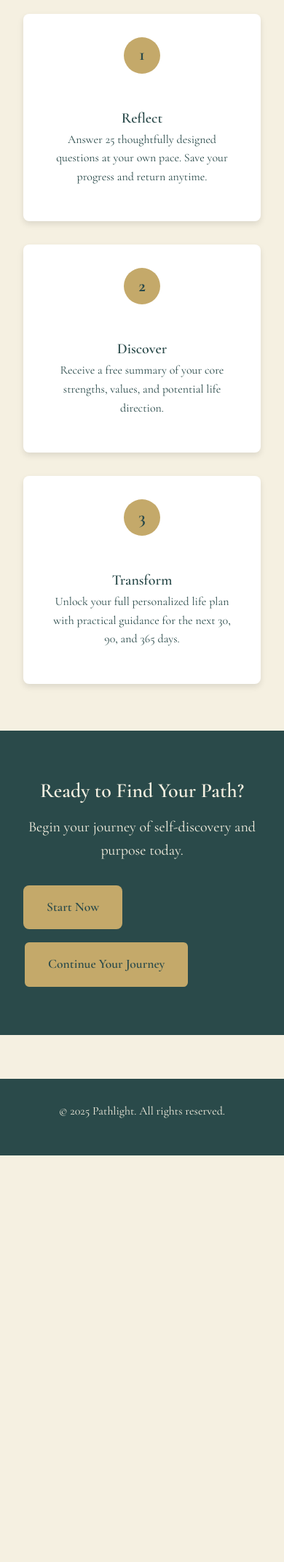
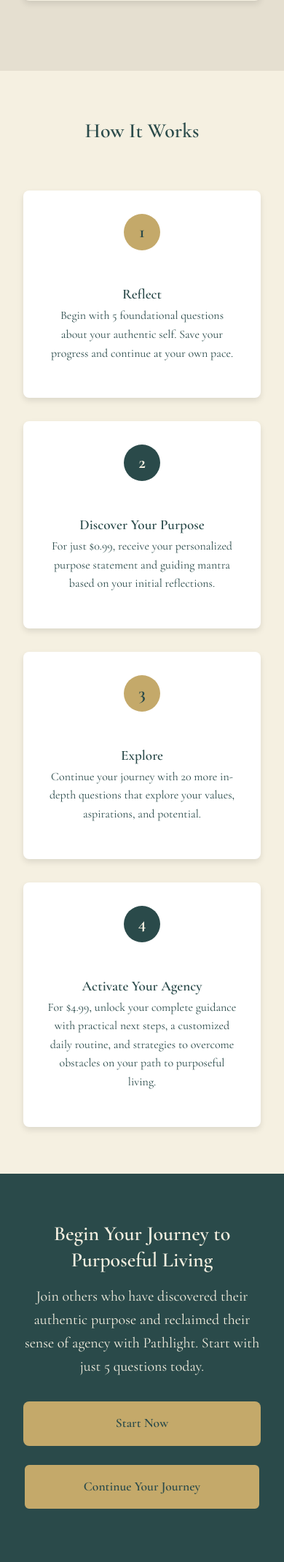
Before and after one commit to ledgerW/pathlight, a FastAPI app: page / in a window 390 px wide. Shown: the part 2355-4495 px from the top of the page at 73% size. Before the commit the page ends 3938 px from the top, so only its background shows below. Run offline with FastAPI, Linux system fonts and the light colour scheme; parts of the project's set-up code (start-up, migrations or seed data) failed here and were passed over.

Commit message:
feat: improve marketing pages

```diff
--- a/app/routers/ai.py
+++ b/app/routers/ai.py
@@ -90,7 +90,7 @@ Marcus Aurelius reminds us that virtue, duty, and rational reflection are the co
 
 
 # Define prompt templates with the system message
-summary_prompt = ChatPromptTemplate.from_messages([
+summary_prompt = ChatPromptTemplate([
     ("system", system_prompt),
     ("user", """
 Based on the user's responses to the reflective questions below, create their purpose and a mantra.
@@ -100,7 +100,7 @@ USER RESPONSES:
 """)
 ])
 
-full_plan_prompt = ChatPromptTemplate.from_messages([
+full_plan_prompt = ChatPromptTemplate([
     ("system", system_prompt),
     ("user", """
 Based on the user's responses to the reflective questions below, create their mantra, purpose, next steps, daily plan, and obstacles.
--- a/app/routers/web.py
+++ b/app/routers/web.py
@@ -1,10 +1,11 @@
 from fastapi import APIRouter, Request, Depends, HTTPException
-from fastapi.responses import HTMLResponse, RedirectResponse
+from fastapi.responses import HTMLResponse, RedirectResponse, FileResponse
 from fastapi.templating import Jinja2Templates
 from sqlmodel import Session, select
 from app.models import User, Result, get_session
 import uuid
 import os
+import pathlib
 
 from app.routers.auth import get_authenticated_user
 
@@ -12,6 +13,22 @@ router = APIRouter(tags=["web"])
 
 # Set up templates
 templates = Jinja2Templates(directory="app/templates")
+
+# SEO routes
+@router.get("/robots.txt", response_class=FileResponse)
+async def get_robots_txt():
+    """Serve robots.txt file"""
+    return FileResponse("app/static/robots.txt", media_type="text/plain")
+
+@router.get("/sitemap.xml", response_class=FileResponse)
+async def get_sitemap_xml():
+    """Serve sitemap.xml file"""
+    return FileResponse("app/static/sitemap.xml", media_type="application/xml")
+
+@router.get("/favicon.ico", response_class=FileResponse)
+async def get_favicon():
+    """Serve favicon.ico file (using the existing PNG favicon)"""
+    return FileResponse("app/static/images/pathlight_favicon.png", media_type="image/x-icon")
 
 @router.get("/", response_class=HTMLResponse)
 async def index(request: Request):
--- a/app/static/css/index.css
+++ b/app/static/css/index.css
@@ -181,6 +181,12 @@
     background-color: var(--white);
     border-radius: var(--radius-md);
     box-shadow: var(--shadow-md);
+    transition: transform 0.3s ease, box-shadow 0.3s ease;
+}
+
+.step:hover {
+    transform: translateY(-5px);
+    box-shadow: var(--shadow-lg);
 }
 
 .step-number {
@@ -197,12 +203,23 @@
     flex-shrink: 0;
 }
 
+.step:nth-child(2) .step-number {
+    background-color: var(--teal);
+    color: var(--cream);
+}
+
+.step:nth-child(4) .step-number {
+    background-color: var(--teal);
+    color: var(--cream);
+}
+
 .step-content {
     flex: 1;
 }
 
 .step-content h3 {
     margin-bottom: var(--spacing-xs);
+    color: var(--teal);
 }
 
 /* CTA section */
@@ -281,4 +298,32 @@
     .step-number {
         margin-bottom: var(--spacing-md);
     }
+
+    .cta-buttons {
+        flex-direction: column;
+        align-items: center;
+    }
+
+    .cta-button {
+        width: 100%;
+        margin-bottom: var(--spacing-sm);
+    }
 }
+
+@media (max-width: 480px) {
+    .hero-text h1 {
+        font-size: 2rem;
+    }
+
+    .hero-text p {
+        font-size: 1rem;
+    }
+
+    .about-column h3 {
+        font-size: 1.2rem;
+    }
+
+    .step-content h3 {
+        font-size: 1.2rem;
+    }
+}
--- a/app/templates/base.html
+++ b/app/templates/base.html
@@ -4,6 +4,9 @@
     <meta charset="UTF-8">
     <meta name="viewport" content="width=device-width, initial-scale=1.0">
     <title>{% block title %}Pathlight{% endblock %}</title>
+
+    <!-- SEO Meta Tags -->
+    {% block meta %}{% endblock %}
 
     <!-- Favicon -->
     <link rel="icon" href="/static/images/pathlight_favicon.png" type="image/png">
--- a/app/templates/index.html
+++ b/app/templates/index.html
@@ -1,6 +1,55 @@
 {% extends "base.html" %}
 
-{% block title %}Pathlight - Discover Your Life's Purpose{% endblock %}
+{% block title %}Pathlight - Discover Your Purpose & Reclaim Your Agency{% endblock %}
+
+{% block meta %}
+<meta name="description" content="Transform self-reflection into clarity and direction with Pathlight's AI-powered purpose discovery tool. Gain personalized guidance in just minutes.">
+<meta name="keywords" content="life purpose, find my purpose, purpose discovery, personal agency, self-reflection, meaningful life, intentional living, clarity, direction, authentic self">
+
+<!-- Open Graph / Facebook -->
+<meta property="og:type" content="website">
+<meta property="og:url" content="{{ request.url }}">
+<meta property="og:title" content="Pathlight | Discover Your Purpose & Reclaim Your Agency">
+<meta property="og:description" content="Transform self-reflection into clarity and direction with Pathlight's AI-powered purpose discovery tool.">
+<meta property="og:image" content="/static/images/pathlight_logo.png">
+
+<!-- Twitter -->
+<meta property="twitter:card" content="summary_large_image">
+<meta property="twitter:url" content="{{ request.url }}">
+<meta property="twitter:title" content="Pathlight | Discover Your Purpose & Reclaim Your Agency">
+<meta property="twitter:description" content="Transform self-reflection into clarity and direction with Pathlight's AI-powered purpose discovery tool.">
+<meta property="twitter:image" content="/static/images/pathlight_logo.png">
+
+<!-- Schema.org markup for Google -->
+<script type="application/ld+json">
+{
+  "@context": "https://schema.org",
+  "@type": "SoftwareApplication",
+  "name": "Pathlight",
+  "description": "AI-powered purpose discovery tool that helps you find your authentic purpose and reclaim your agency through guided reflection.",
+  "applicationCategory": "LifestyleApplication",
+  "offers": {
+    "@type": "AggregateOffer",
+    "offers": [
+      {
+        "@type": "Offer",
+        "name": "Purpose",
+        "price": "0.99",
+        "priceCurrency": "USD",
+        "description": "Personalized purpose statement and guiding mantra"
+      },
+      {
+        "@type": "Offer",
+        "name": "Plan",
+        "price": "4.99",
+        "priceCurrency": "USD",
+        "description": "Complete guidance with practical next steps, daily routine, and obstacle strategies"
+      }
+    ]
+  }
+}
+</script>
+{% endblock %}
 
 {% block styles %}
 <link rel="stylesheet" href="/static/css/index.css">
@@ -10,15 +59,15 @@
 <section class="hero">
     <div class="hero-content">
         <div class="hero-text">
-            <h1>Illuminate Your Path</h1>
-            <p>Discover your authentic purpose and create a meaningful life plan through guided reflection.</p>
+            <h1>Discover Your Purpose & Reclaim Your Agency</h1>
+            <p>Transform self-reflection into clarity and direction with AI-powered insights that reveal your authentic purpose and empower you to live with intention.</p>
             <div class="cta-buttons">
                 <a href="/form" class="cta-button">Begin Your Journey</a>
                 <a href="/login" class="cta-button secondary">Continue Your Journey</a>
             </div>
         </div>
         <div class="hero-image">
-            <img src="/static/images/1TheSpark.png" alt="The Spark - Begin your journey">
+            <img src="/static/images/1TheSpark.png" alt="The Spark - Discover your authentic purpose and reclaim your agency">
             <div class="celestial-decoration">
                 <div class="star star1"></div>
                 <div class="star star2"></div>
@@ -33,19 +82,19 @@
         <h2>What is Pathlight?</h2>
         <div class="about-columns">
             <div class="about-column">
-                <img src="/static/images/6TheBeacon.png" alt="The Beacon" class="about-image">
-                <h3>Reflective Questions</h3>
-                <p>Answer thoughtfully crafted questions designed to reveal your authentic self, core values, and natural gifts.</p>
+                <img src="/static/images/6TheBeacon.png" alt="The Beacon - Reflective Journey" class="about-image">
+                <h3>Reflective Journey</h3>
+                <p>Answer thoughtfully designed questions that reveal your core values, natural gifts, and deepest aspirations. Our guided reflection process helps you uncover patterns and insights about yourself that might otherwise remain hidden.</p>
             </div>
             <div class="about-column">
-                <img src="/static/images/11TheCompass.png" alt="The Compass" class="about-image">
-                <h3>AI-Generated Insights</h3>
-                <p>Receive personalized analysis that identifies patterns and connections you might not see yourself.</p>
+                <img src="/static/images/11TheCompass.png" alt="The Compass - Personalized Insights" class="about-image">
+                <h3>Personalized Insights</h3>
+                <p>Receive AI-generated analysis that identifies your authentic purpose and creates a personalized mantra to guide you. Our technology transforms your reflections into meaningful insights about who you are and what you're meant to contribute.</p>
             </div>
             <div class="about-column">
-                <img src="/static/images/16TheHorizon.png" alt="The Horizon" class="about-image">
-                <h3>Practical Life Plan</h3>
-                <p>Get a comprehensive guide with actionable steps to align your life with your newly discovered purpose.</p>
+                <img src="/static/images/16TheHorizon.png" alt="The Horizon - Practical Guidance" class="about-image">
+                <h3>Practical Guidance</h3>
+                <p>Gain clarity on your next steps with actionable guidance that empowers you to align your daily life with your deeper purpose, helping you make decisions with confidence and intention.</p>
             </div>
         </div>
     </div>
@@ -59,21 +108,28 @@
                 <div class="step-number">1</div>
                 <div class="step-content">
                     <h3>Reflect</h3>
-                    <p>Answer 25 thoughtfully designed questions at your own pace. Save your progress and return anytime.</p>
+                    <p>Begin with 5 foundational questions about your authentic self. Save your progress and continue at your own pace.</p>
                 </div>
             </div>
             <div class="step">
                 <div class="step-number">2</div>
                 <div class="step-content">
-                    <h3>Discover</h3>
-                    <p>Receive a free summary of your core strengths, values, and potential life direction.</p>
+                    <h3>Discover Your Purpose</h3>
+                    <p>For just $0.99, receive your personalized purpose statement and guiding mantra based on your initial reflections.</p>
                 </div>
             </div>
             <div class="step">
                 <div class="step-number">3</div>
                 <div class="step-content">
-                    <h3>Transform</h3>
-                    <p>Unlock your full personalized life plan with practical guidance for the next 30, 90, and 365 days.</p>
+                    <h3>Explore</h3>
+                    <p>Continue your journey with 20 more in-depth questions that explore your values, aspirations, and potential.</p>
+                </div>
+            </div>
+            <div class="step">
+                <div class="step-number">4</div>
+                <div class="step-content">
+                    <h3>Activate Your Agency</h3>
+                    <p>For $4.99, unlock your complete guidance with practical next steps, a customized daily routine, and strategies to overcome obstacles on your path to purposeful living.</p>
                 </div>
             </div>
         </div>
@@ -82,8 +138,8 @@
 
 <section class="cta">
     <div class="cta-content">
-        <h2>Ready to Find Your Path?</h2>
-        <p>Begin your journey of self-discovery and purpose today.</p>
+        <h2>Begin Your Journey to Purposeful Living</h2>
+        <p>Join others who have discovered their authentic purpose and reclaimed their sense of agency with Pathlight. Start with just 5 questions today.</p>
         <div class="cta-buttons">
             <a href="/form" class="cta-button">Start Now</a>
             <a href="/login" class="cta-button secondary">Continue Your Journey</a>
```
Also changed, not shown: app/static/robots.txt (added, +11 -0 lines), app/static/sitemap.xml (added, +21 -0 lines), memory-bank/activeContext.md (+11 -0 lines), memory-bank/progress.md (+10 -2 lines).
